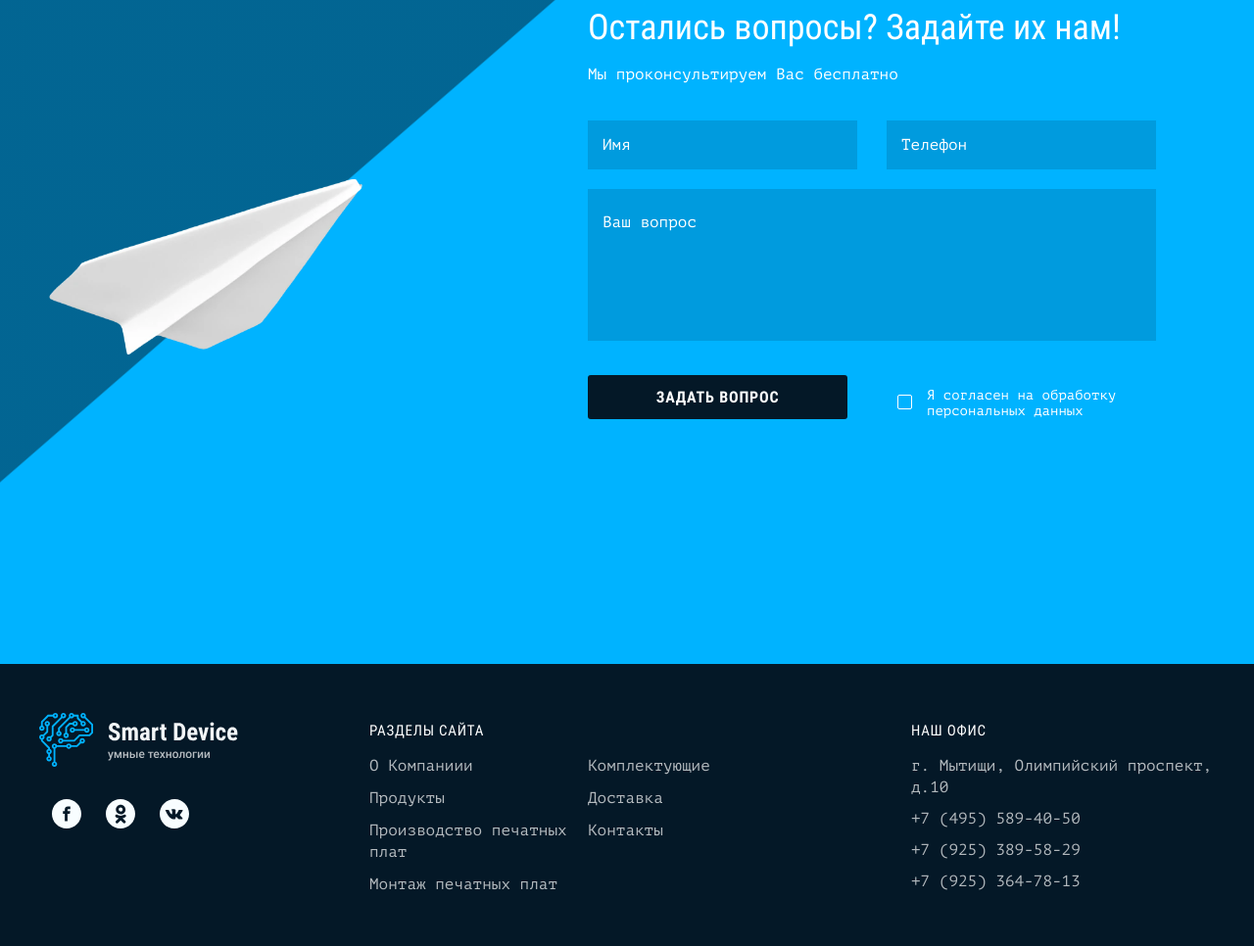
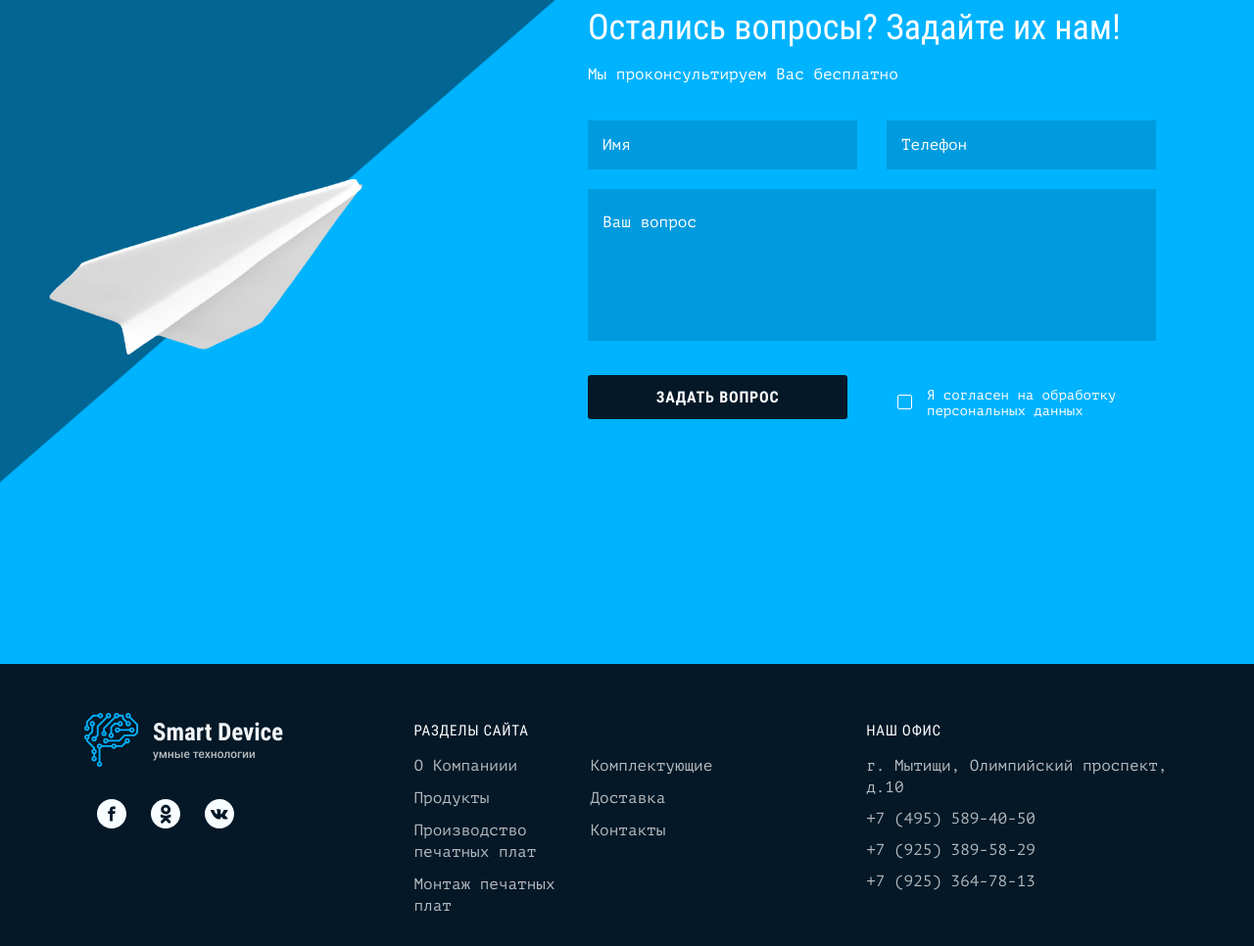
Before and after one commit to KazbekGit/smart-device, a website built with webpack: page source/index.html in a window 1280 px wide. Shown: the part 3043-4009 px from the top of the page at 98% size. Built offline with nearby package versions, Linux system fonts and the light colour scheme; files whose address does not match are found by name.

Commit message:
footer last adaptive

```diff
--- a/source/sass/blocks/footer.scss
+++ b/source/sass/blocks/footer.scss
@@ -34,7 +34,7 @@
   padding-bottom: 55px;
 
   @include vp-1919 {
-    justify-content: space-between;
+    justify-content: space-around;
     padding-left: 40px;
     padding-right: 40px;
   }
@@ -182,8 +182,6 @@
 
   @include vp-1919 {
     margin-left: 0;
-    flex-basis: 355px;
-    flex-grow: 0;
  }
 }
 
@@ -207,7 +205,7 @@
 }
 
 .footer__contacts {
-  margin-right: 36px;
+  margin-left: 90px;
 
   @include vp-1919 {
     margin-left: 0;
--- a/source/sass/blocks/site-sections.scss
+++ b/source/sass/blocks/site-sections.scss
@@ -2,9 +2,8 @@
   display: grid;
   grid-auto-flow: column;
   grid-template-rows: repeat(4, 1fr);
-  grid-auto-columns: 208px;
-  column-gap: 50px;
-  row-gap: 5px;
+  column-gap: 48px;
+  row-gap: 11px;
   align-content: flex-start;
 
   height: 130px;
@@ -13,14 +12,17 @@
   padding: 0;
 
   list-style: none;
+
   @include vp-1919 {
-    column-gap: 15px;
+    column-gap: 20px;
+    grid-auto-columns: min-content;
   }
 
   @include vp-1023 {
     display: flex;
     flex-direction: column;
     flex-wrap: nowrap;
+    row-gap: 8px;
 
     height: auto;
     min-width: 220px;
@@ -32,17 +34,15 @@
 }
 
 .site-sections__item {
-  margin-bottom: 6px;
+  max-width: 205px;
+
+  @include vp-1919 {
+    width: 160px;
+  }
 
   @include vp-1023 {
     width: 210px;
-
     margin-right: 29px;
-    margin-bottom: 8px;
-  }
-
-  @include vp-767 {
-
   }
 }
 
```
Also changed, not shown: build/css/style.css, build/css/style.min.css, 1 other file.
